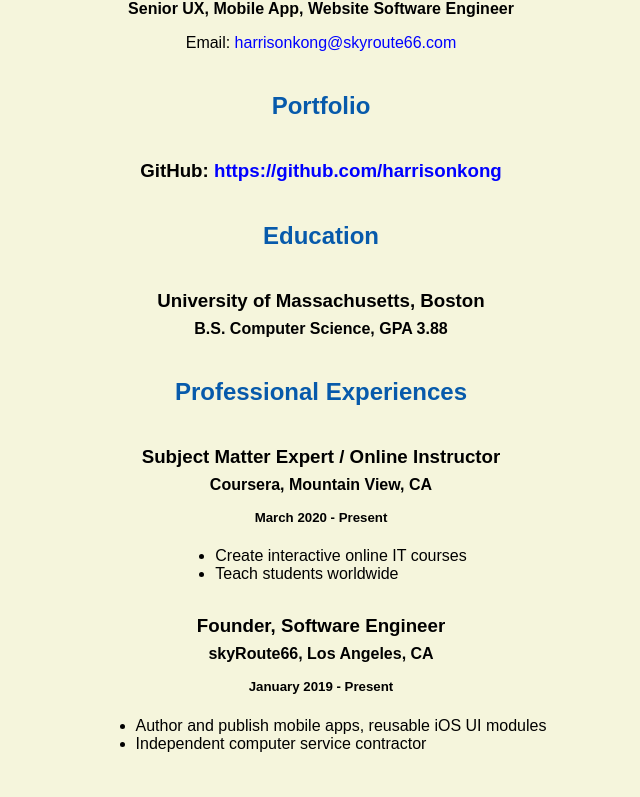
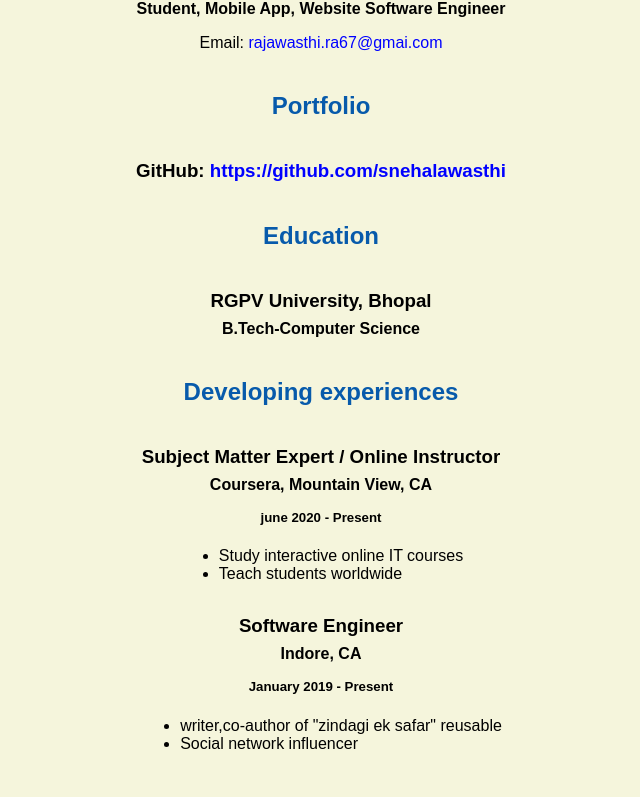
Before and after one commit to snehalawasthi/snehalawasthi.github.io, a plain HTML site: page resume.html in a window 1280 px wide. Shown: the part 487-1284 px from the top of the page, without its empty margins (319-959 px from the left). Drawn offline with Linux system fonts and the light colour scheme.

Commit message:
Update resume.html

```diff
--- a/resume.html
+++ b/resume.html
@@ -5,52 +5,51 @@
 <html lang="en">
 
   <header>
-    <title>Harrison Kong's Resume</title>
+    <title>Snehal Awasthi's portal</title>
     <link rel="stylesheet" href="css/master.css">
     <link rel="FaviconIcon" href="favicon.ico" type="image/x-icon">
     <link rel="shortcut icon" href="favicon.ico" type="image/x-icon">
     <meta name="viewport" content="width=device-width, initial-scale=1, shrink-to-fit=no">
-    <meta name="name" content="Harrison Kong's Resume">
+    <meta name="name" content="Snehal Awasthi's Resume">
     <!-- remove the following line after you are happy with your Website
          so that search engines will index it! -->
-    <meta name="robots" content="noindex, nofollow">
   </header>
 
   <body>
     <hr>
 
-    <img src="images/headshot.jpg" alt="Harrison Kong's headshot" width="20%">
+    <img src="images/headshot.jpg" alt="Snehal Awasthi's headshot" width="20%">
 
-    <h1>Harrison Kong</h1>
-    <h4>Senior UX, Mobile App, Website Software Engineer</h4>
+    <h1>Snehal Awasthi</h1>
+    <h4>Student, Mobile App, Website Software Engineer</h4>
 
-    <p>Email: <a href="mailto:harrisonkong@skyroute66.com" target="_blank">harrisonkong@skyroute66.com</a></p>
+    <p>Email: <a href="mailto:rajawasthi.ra67@gmail.com" target="_blank">rajawasthi.ra67@gmai.com</a></p>
     <!-- don't post physical address, personal phone number or other personal information on the web! -->
 
     <h2>Portfolio</h2>
-      <h3>GitHub: <a href="https://github.com/harrisonkong" target="_blank">https://github.com/harrisonkong</a></h3>
+      <h3>GitHub: <a href="https://github.com/snehalawasthi" target="_blank">https://github.com/snehalawasthi</a></h3>
 
     <h2>Education</h2>
 
-    <h3>University of Massachusetts, Boston</h3>
-    <h4>B.S. Computer Science, GPA 3.88</h4>
+    <h3>RGPV University, Bhopal</h3>
+    <h4>B.Tech-Computer Science</h4>
 
-    <h2>Professional Experiences</h2>
+    <h2>Developing experiences</h2>
 
     <h3>Subject Matter Expert / Online Instructor</h3>
     <h4>Coursera, Mountain View, CA</h4>
-    <h5>March 2020 - Present</h5>
+    <h5>june 2020 - Present</h5>
       <ul>
-        <li>Create interactive online IT courses</li>
+        <li>Study interactive online IT courses</li>
         <li>Teach students worldwide</li>
       </ul>
 
-    <h3>Founder, Software Engineer</h3>
-    <h4>skyRoute66, Los Angeles, CA</h4>
+    <h3>Software Engineer</h3>
+    <h4>Indore, CA</h4>
     <h5>January 2019 - Present</h5>
       <ul>
-        <li>Author and publish mobile apps, reusable iOS UI modules</li>
-        <li>Independent computer service contractor</li>
+        <li>writer,co-author of "zindagi ek safar" reusable</li>
+        <li>Social network influencer</li>
       </ul>
   </body>
 
```
